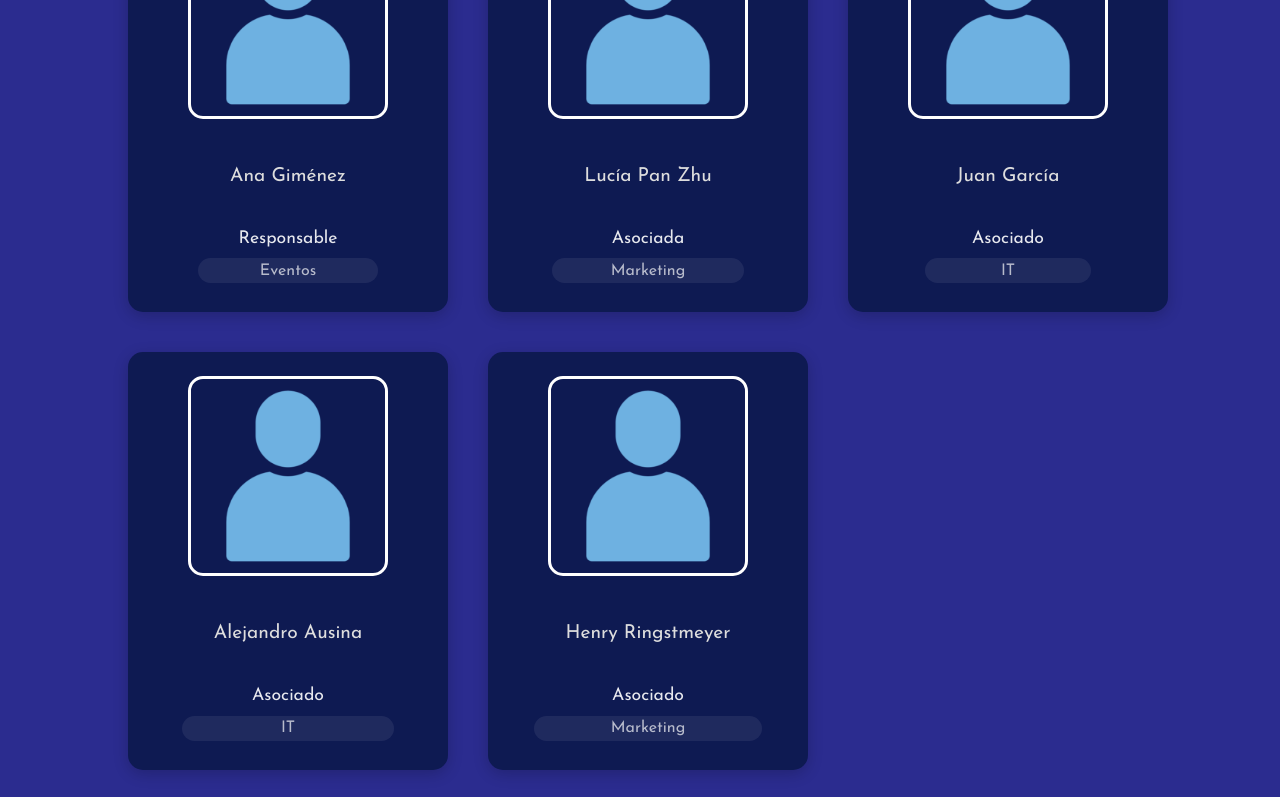
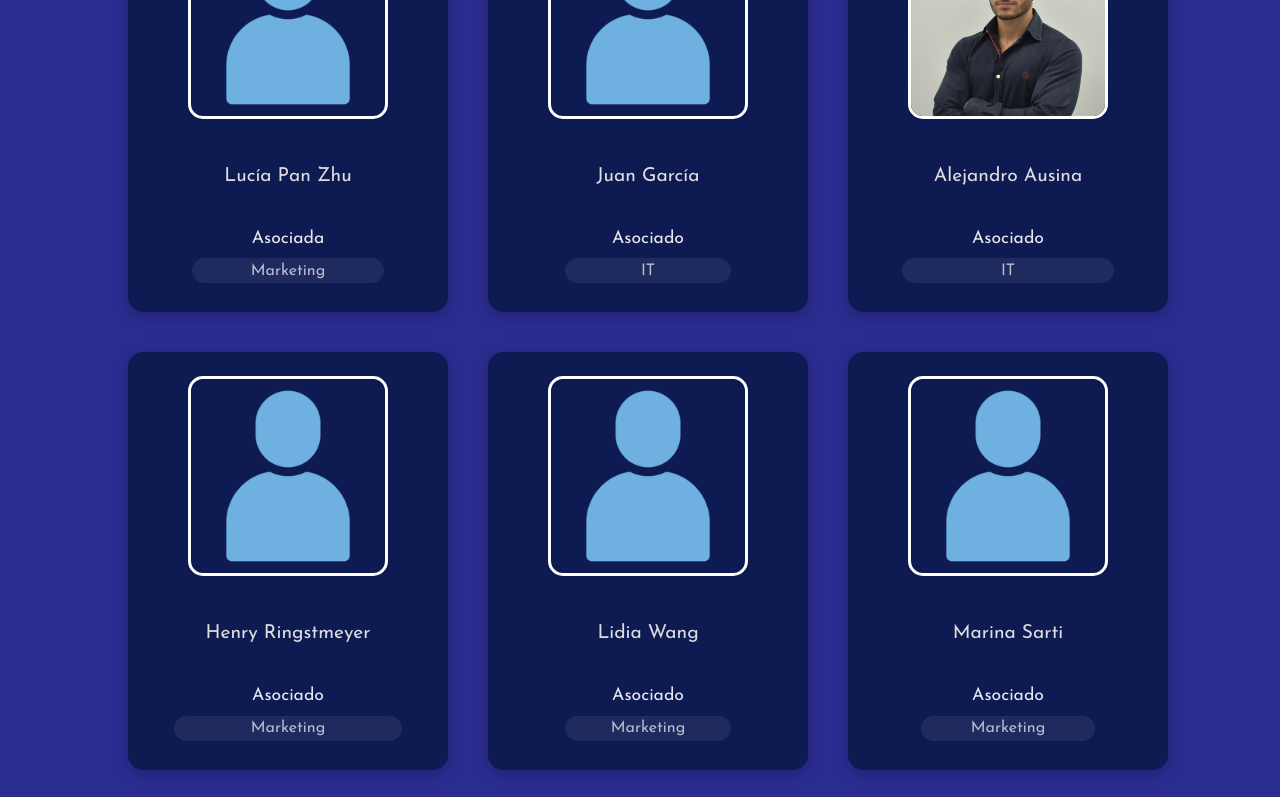
Before and after one commit to startuc3m/start-uc3m, a React (Create React App) app: page /equipo in a window 1280 px wide. Shown: the part 2000-2797 px from the top of the page. Built offline with nearby package versions, Linux system fonts and the light colour scheme.

Commit message:
Added: All members and associates

```diff
--- a/src/pages/Equipo.js
+++ b/src/pages/Equipo.js
@@ -8,25 +8,58 @@ import Carla from "../assets/members/carla_martinez.jpg"
 import Miguel from "../assets/members/miguel_arnaiz.jpg"
 import Sebastian from "../assets/members/sebatian_escobar.jpg"
 import Iñigo from "../assets/members/iñigo_estebaranz.jpeg"
-import Javier from "../assets/members/javier_fernandez.jpeg"
 import Pedro from "../assets/members/pedro_bueno.jpeg"
 import Marcos from "../assets/members/marcos_varez.jpeg"
+import Alejandro from "../assets/members/alejandro_ausina.jpg"
 
 const teamMembers = [
     {id: 1, nombre: "Iñigo Estebaranz", cargo: "Presidente", departamento: "Junta Directiva", foto: Iñigo, linkedin: "https://www.linkedin.com/in/inigo-estebaranz-rosillo-8a2520295/"},
     {id: 2, nombre: "Miguel Arnáiz", cargo: "Vicepresidente", departamento: "Junta Directiva", foto: Miguel, linkedin: "https://www.linkedin.com/in/miguel-arn%C3%A1iz/"},
     {id: 3, nombre: "Ioana Nedelcu", cargo: "Responsable", departamento: "IT", foto: Ioana, linkedin: "https://www.linkedin.com/in/ioananedelcu/"},
-    {id: 4, nombre: "Carla Martínez", cargo: "Responsable", departamento: "Marketing", foto: Carla, linkedin: "https://www.linkedin.com/in/carla-mart%C3%ADnez-s%C3%A1nchez-670442293?utm_source=share&utm_campaign=share_via&utm_content=profile&utm_medium=ios_app"},
-    {id: 5, nombre: "Javier Fernández", cargo: "Responsable", departamento: "Finanzas", foto: Javier, linkedin: "https://www.linkedin.com/in/javierfern%C3%A1ndezmu%C3%B1oz/"},
-    {id: 6, nombre: "Pedro Bueno", cargo: "Responsable", departamento: "Comunicaciones", foto: Pedro, linkedin: "https://www.linkedin.com/in/pedrobuenoruiz/"},
-    {id: 7, nombre: "Marcos Varez", cargo: "Responsable", departamento: "Legal", foto: Marcos, linkedin: "https://www.linkedin.com/in/marcos-varez-s%C3%A1nchez-518410268/"},
-    {id: 8, nombre: "Sebastián Escobar", cargo: "Responsable", departamento: "RRHH", foto: Sebastian, linkedin: "https://www.linkedin.com/in/sebastian-escobar-v/"},
-    {id: 9, nombre: "Gonzalo Renes", cargo: "Responsable", departamento: "Colaboraciones", foto: perfil, linkedin: "https://www.linkedin.com/in/gon-renes-sanchez/"},
-    {id: 10, nombre: "Ana Giménez", cargo: "Responsable", departamento: "Eventos", foto: perfil, linkedin: "http://www.linkedin.com/in/ana-gimenez-de-luis-93a528293"},
-    {id: 11, nombre: "Lucía Pan Zhu", cargo: "Asociada", departamento: "Marketing", foto: perfil, linkedin: "https://www.linkedin.com/in/lucia-pan-zhu-5013b328a/"},
-    {id: 12, nombre: "Juan García", cargo: "Asociado", departamento: "IT", foto: perfil, linkedin: "https://www.linkedin.com/in/juan-garc%C3%ADa-rodr%C3%ADguez-a088292b0/"},
-    {id: 13, nombre: "Alejandro Ausina", cargo: "Asociado", departamento: "IT", foto: perfil, linkedin: "https://www.linkedin.com/in/alejandro-ausina/"},
-    {id: 14, nombre: "Henry Ringstmeyer", cargo: "Asociado", departamento: "Marketing", foto: perfil, linkedin: "https://www.linkedin.com/in/henry-ringstmeyer-404b70311"},
+    {id: 4, nombre: "Carla Martínez", cargo: "Responsable", departamento: "Marketing", foto: Carla, linkedin: "https://www.linkedin.com/in/carla-mart%C3%ADnez-s%C3%A1nchez-670442293/"},
+    {id: 5, nombre: "Pedro Bueno", cargo: "Responsable", departamento: "Comunicación", foto: Pedro, linkedin: "https://www.linkedin.com/in/pedrobuenoruiz/"},
+    {id: 6, nombre: "Marcos Varez", cargo: "Responsable", departamento: "Legal", foto: Marcos, linkedin: "https://www.linkedin.com/in/marcos-varez-s%C3%A1nchez-518410268/"},
+    {id: 7, nombre: "Sebastián Escobar", cargo: "Responsable", departamento: "RRHH", foto: Sebastian, linkedin: "https://www.linkedin.com/in/sebastian-escobar-v/"},
+    {id: 8, nombre: "Gonzalo Renes", cargo: "Responsable", departamento: "Colaboraciones", foto: perfil, linkedin: "https://www.linkedin.com/in/gon-renes-sanchez/"},
+    {id: 9, nombre: "Ana Giménez", cargo: "Responsable", departamento: "Eventos", foto: perfil, linkedin: "http://www.linkedin.com/in/ana-gimenez-de-luis-93a528293"},
+    {id: 10, nombre: "Lucía Pan Zhu", cargo: "Asociada", departamento: "Marketing", foto: perfil, linkedin: "https://www.linkedin.com/in/lucia-pan-zhu-5013b328a/"},
+    {id: 11, nombre: "Juan García", cargo: "Asociado", departamento: "IT", foto: perfil, linkedin: "https://www.linkedin.com/in/juan-garc%C3%ADa-rodr%C3%ADguez-a088292b0/"},
+    {id: 12, nombre: "Alejandro Ausina", cargo: "Asociado", departamento: "IT", foto: Alejandro, linkedin: "https://www.linkedin.com/in/alejandro-ausina/"},
+    {id: 13, nombre: "Henry Ringstmeyer", cargo: "Asociado", departamento: "Marketing", foto: perfil, linkedin: "https://www.linkedin.com/in/henry-ringstmeyer-404b70311"},
+    {id: 14, nombre: "Lidia Wang", cargo: "Asociado", departamento: "Marketing", foto: perfil, linkedin: "http://www.linkedin.com/in/lidia-wang-058433389"},
+    {id: 15, nombre: "Marina Sarti", cargo: "Asociado", departamento: "Marketing", foto: perfil, linkedin: "https://www.linkedin.com/in/marina-sarti-pineda-27211b29b/"},
+    {id: 16, nombre: "Pablo Morales", cargo: "Asociado", departamento: "Marketing", foto: perfil, linkedin: "https://www.linkedin.com/in/pablo-morales-de-lorenzo-290745258/"},
+    {id: 17, nombre: "Laura Navas", cargo: "Asociado", departamento: "RRHH", foto: perfil, linkedin: "https://www.linkedin.com/in/laura-mar%C3%ADa-navas-moreno-69a76b280/"},
+    {id: 18, nombre: "María Aguilar", cargo: "Asociado", departamento: "RRHH", foto: perfil, linkedin: ""},
+    {id: 19, nombre: "Adrián Gonzáles", cargo: "Asociado", departamento: "RRHH", foto: perfil, linkedin: ""},
+    {id: 20, nombre: "Irene Ibáñez", cargo: "Asociado", departamento: "RRHH", foto: perfil, linkedin: "https://www.linkedin.com/in/ireneibanezcasao/"},
+    {id: 21, nombre: "Gonzalo Torrijos", cargo: "Asociado", departamento: "Eventos", foto: perfil, linkedin: ""},
+    {id: 22, nombre: "Carlos Pindado", cargo: "Asociado", departamento: "Eventos", foto: perfil, linkedin: "https://www.linkedin.com/in/carlos-pindado-buend%C3%ADa-10445232b/"},
+    {id: 23, nombre: "Elenka Vidal", cargo: "Asociado", departamento: "Eventos", foto: perfil, linkedin: ""},
+    {id: 24, nombre: "Alicia Gascón", cargo: "Asociado", departamento: "Eventos", foto: perfil, linkedin: "https://www.linkedin.com/in/alicia-gasc%C3%B3n-valero-41a828387/"},
+    {id: 25, nombre: "Alejandro Verde", cargo: "Asociado", departamento: "Eventos", foto: perfil, linkedin: "https://www.linkedin.com/in/alejandro-verde-bethencourt-395838389/"},
+    {id: 26, nombre: "Alberto Fernández", cargo: "Asociado", departamento: "Eventos", foto: perfil, linkedin: ""},
+    {id: 27, nombre: "Nicolas Sánchez", cargo: "Asociado", departamento: "Eventos", foto: perfil, linkedin: "https://www.linkedin.com/in/nicol%C3%A1s-s%C3%A1nchez-delgado-928258332/"},
+    {id: 28, nombre: "Carlos Moreno", cargo: "Asociado", departamento: "IT", foto: perfil, linkedin: ""},
+    {id: 29, nombre: "Pablo Presa", cargo: "Asociado", departamento: "IT", foto: perfil, linkedin: "https://www.linkedin.com/in/pablo-presa-carrera-422232280/"},
+    {id: 30, nombre: "Juan Vicente Zerpa", cargo: "Asociado", departamento: "IT", foto: perfil, linkedin: "https://www.linkedin.com/in/juan-vicente-zerpa/"},
+    {id: 31, nombre: "Clara Mayoral", cargo: "Asociado", departamento: "Comunicación", foto: perfil, linkedin: ""},
+    {id: 32, nombre: "Uxio López", cargo: "Asociado", departamento: "Comunicación", foto: perfil, linkedin: ""},
+    {id: 33, nombre: "Nicholas Bergquist", cargo: "Asociado", departamento: "Comunicación", foto: perfil, linkedin: "https://www.linkedin.com/in/nicholas-bergquist-recio-148ab126a/"},
+    {id: 34, nombre: "Andrea Sánchez", cargo: "Asociado", departamento: "Comunicación", foto: perfil, linkedin: "https://www.linkedin.com/in/andrea-s%C3%A1nchez-galera-6a420b37b/"},
+    {id: 35, nombre: "Xabier Pérez", cargo: "Asociado", departamento: "Comunicación", foto: perfil, linkedin: "https://www.linkedin.com/in/xabierperezfernandez/"},
+    {id: 36, nombre: "Juan Figueira", cargo: "Asociado", departamento: "Comunicación", foto: perfil, linkedin: ""},
+    {id: 37, nombre: "Julen", cargo: "Asociado", departamento: "Comunicación", foto: perfil, linkedin: ""},
+    {id: 38, nombre: "Irantzu Ortega", cargo: "Asociado", departamento: "Comunicación", foto: perfil, linkedin: "https://www.linkedin.com/in/irantzu-ortega-/"},
+    {id: 39, nombre: "Pablo Juan", cargo: "Asociado", departamento: "Legal", foto: perfil, linkedin: ""},
+    {id: 40, nombre: "María Martin", cargo: "Asociado", departamento: "Legal", foto: perfil, linkedin: ""},
+    {id: 41, nombre: "Sonia García", cargo: "Asociado", departamento: "Legal", foto: perfil, linkedin: ""},
+    {id: 42, nombre: "Gonzalo Renes", cargo: "Asociado", departamento: "Colaboraciones", foto: perfil, linkedin: "https://www.linkedin.com/in/gon-renes-sanchez/"},
+    {id: 43, nombre: "Ingrid Estrada", cargo: "Asociado", departamento: "Colaboraciones", foto: perfil, linkedin: "https://www.linkedin.com/in/ingrid-estrada1/"},
+    {id: 44, nombre: "Pedro Rodríguez", cargo: "Asociado", departamento: "Colaboraciones", foto: perfil, linkedin: "https://www.linkedin.com/in/pedro-rodr%C3%ADguez-ramos-2bb75a292/"},
+    {id: 45, nombre: "Nicolás López", cargo: "Asociado", departamento: "Colaboraciones", foto: perfil, linkedin: "https://www.linkedin.com/in/nicol%C3%A1s-l%C3%B3pez-miranda-0365232b1/"},
+    {id: 46, nombre: "Sophia Valbuena", cargo: "Asociado", departamento: "Colaboraciones", foto: perfil, linkedin: "https://www.linkedin.com/in/sophia-v-a0474633b/"},
+    {id: 47, nombre: "Juan González", cargo: "Asociado", departamento: "Colaboraciones", foto: perfil, linkedin: "https://www.linkedin.com/in/juangonzaleztaboda/"},
 
 ];
 
```
Also changed, not shown: src/assets/members/alejandro_ausina.jpg (added).
